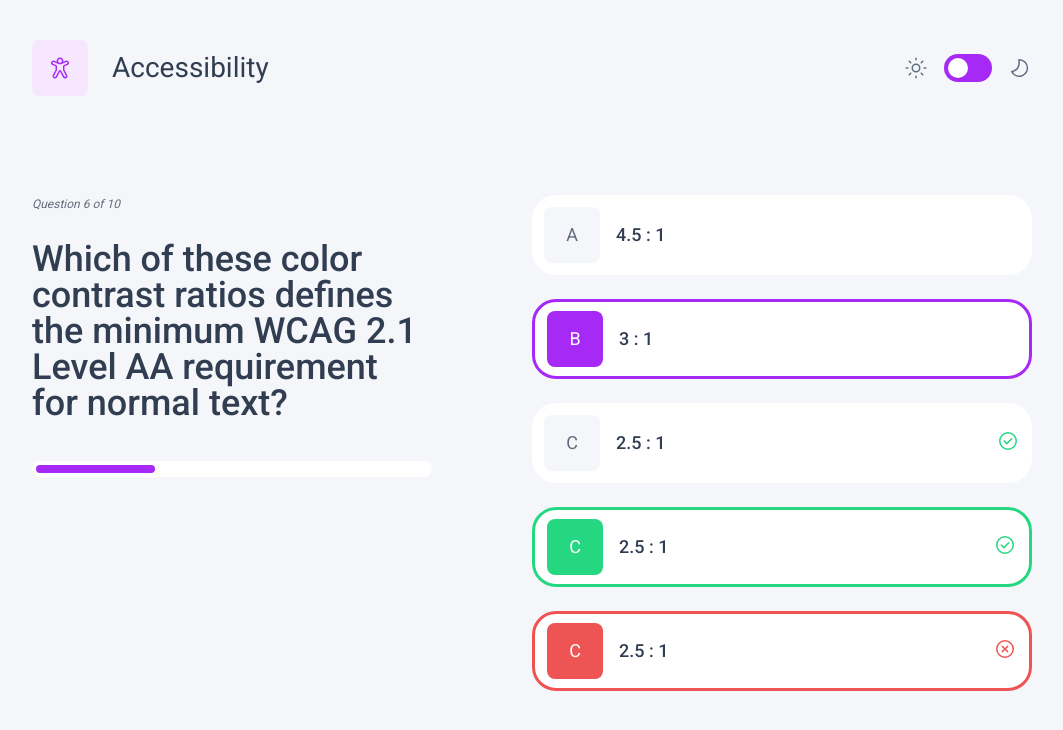
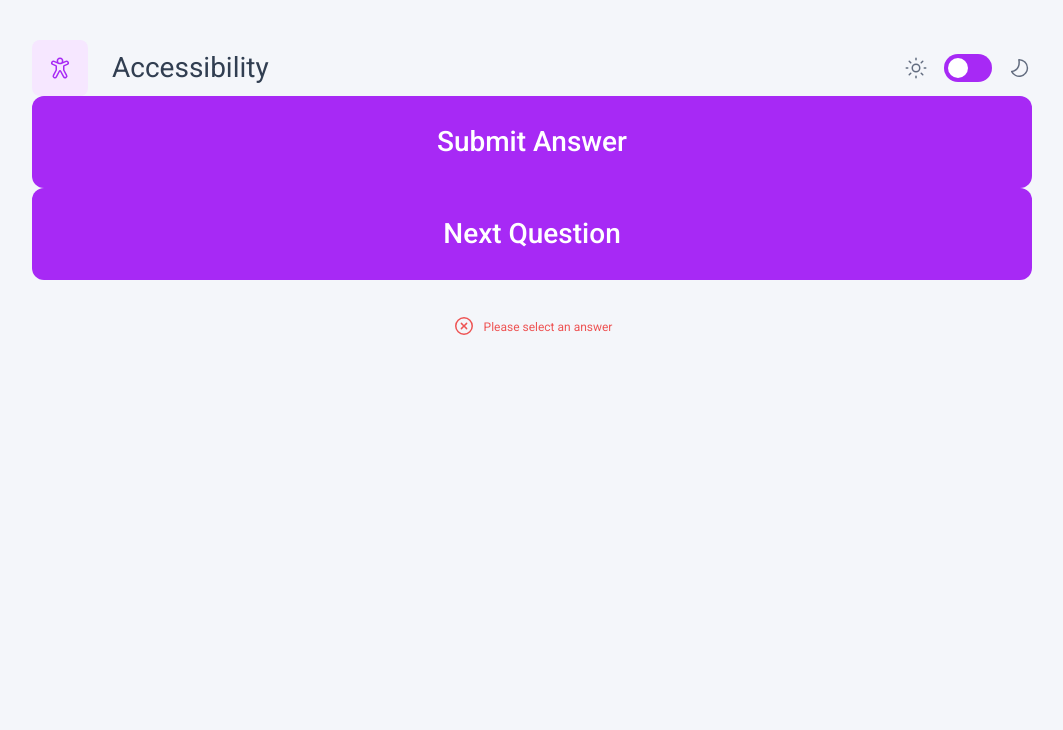
Before and after one commit to omarkarake/quiz-app-angular, an Angular app: page / in a window 1280 px wide. Shown: the top 730 px of the page, without its empty margins (108-1171 px from the left). Built offline with nearby package versions, Linux system fonts and the light colour scheme.

Commit message:
worked on the buttons and error message when we submit without selection

```diff
--- a/src/app/app.component.html
+++ b/src/app/app.component.html
@@ -3,7 +3,7 @@
 >
   <app-header />
   <!-- <app-starter /> -->
-  <app-questions />
-  <!-- <app-button /> -->
+  <!-- <app-questions /> -->
+  <app-button />
   <!-- <router-outlet></router-outlet> -->
 </div>
--- a/src/app/button/button.component.html
+++ b/src/app/button/button.component.html
@@ -1,3 +1,22 @@
-<div class="min-h-14 md:min-h-[92px] bg-purple hover:opacity-50 rounded-xl flex justify-center items-center">
-  <p class="text-pure-white text-[18px] md:text-headingS font-medium">Submit Answer</p>
+<div
+  class="min-h-14 md:min-h-[92px] bg-purple hover:opacity-50 rounded-xl flex justify-center items-center cursor-pointer"
+>
+  <p class="text-pure-white text-[18px] md:text-headingS font-medium">
+    Submit Answer
+  </p>
 </div>
+<div
+  class="min-h-14 md:min-h-[92px] bg-purple hover:opacity-50 rounded-xl flex justify-center items-center cursor-pointer"
+>
+  <p class="text-pure-white text-[18px] md:text-headingS font-medium">
+    Next Question
+  </p>
+</div>
+<div class="flex justify-center items-center gap-2 mt-3 md:mt-[34px]">
+  <div class="flex justify-center items-center">
+    <mat-icon svgIcon="icon-incorrect"></mat-icon>
+  </div>
+  <p class="text-[18px] text-red md:text-bodyM pt-1 md:pt-[2px]">
+    Please select an answer
+  </p>
+</div>
```
